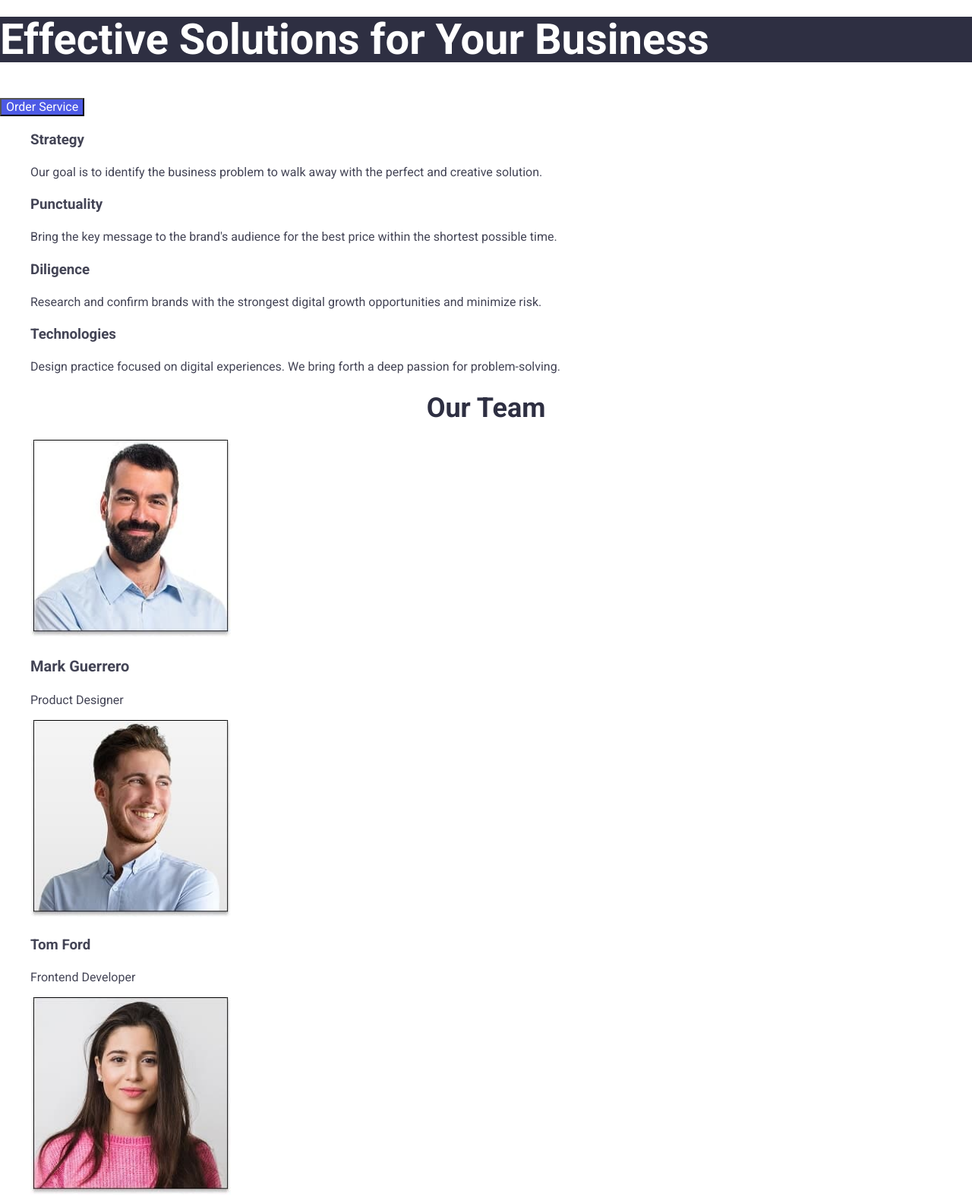
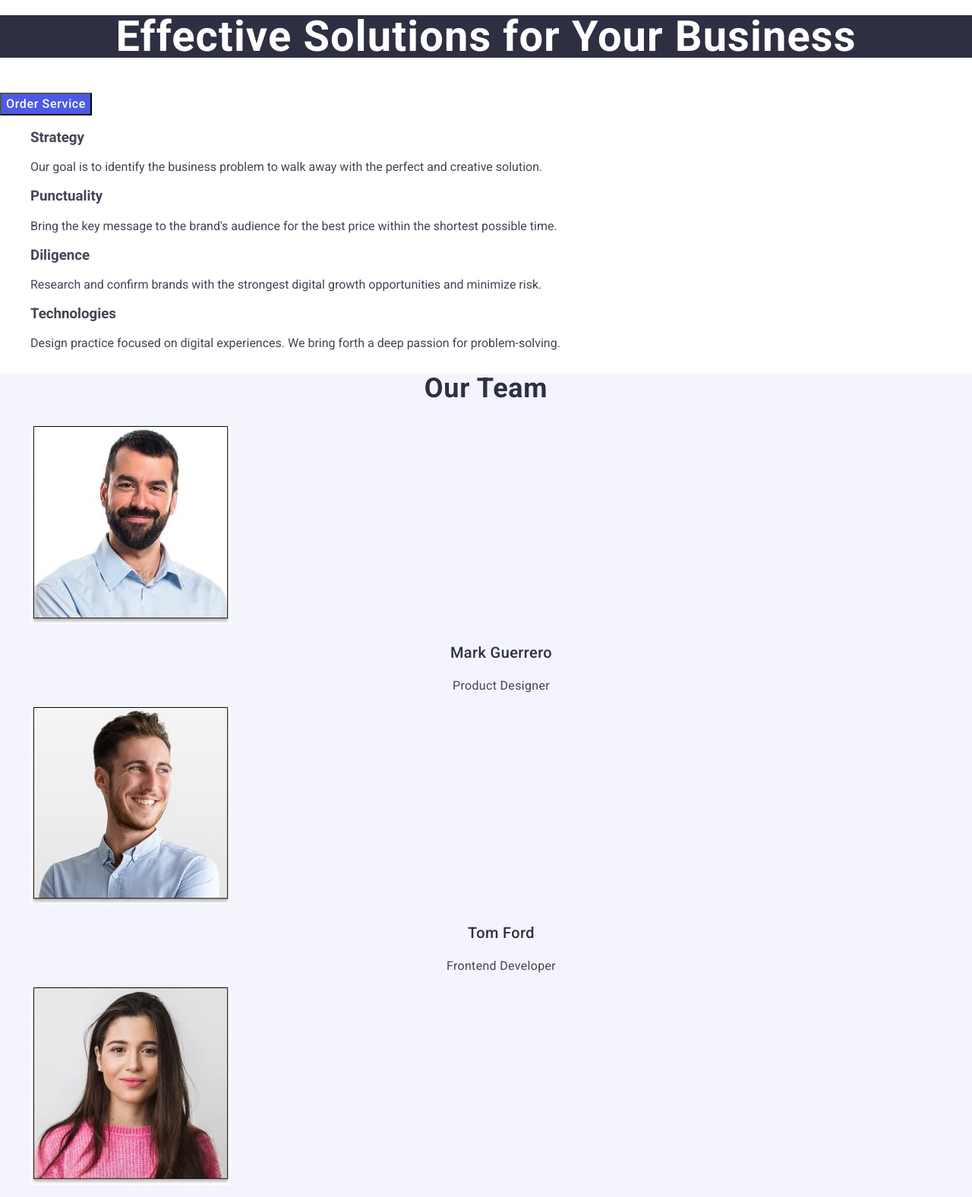
Before and after one commit to ImMima/goit-markup-hw-01, a plain HTML site: page index.html in a window 1280 px wide. Shown: the part 200-1776 px from the top of the page at 76% size. Drawn offline with nearby package versions, Linux system fonts and the light colour scheme.

Commit message:
add styles

```diff
--- a/css/styles.css
+++ b/css/styles.css
@@ -6,9 +6,6 @@ a {
 }
 body {
   font-family: "Roboto", sans-serif;
-  font-size: 16px;
-  line-height: 24px;
-  letter-spacing: 2%;
   color: #434455;
   background-color: #fff;
 }
@@ -45,7 +42,7 @@ body {
 .header-address {
   font-style: normal;
   font-size: 16px;
-  line-height: 1.5%;
+  line-height: 1.5;
   letter-spacing: 0.02em;
   color: #434455;
 }
@@ -53,17 +50,21 @@ body {
 .hero-title {
   color: #ffffff;
   background-color: #2e2f42;
-  font-weight: bold;
+  font-weight: 700;
   font-size: 56px;
-  letter-spacing: 2%;
-  line-height: 60px;
+  letter-spacing: 0.02em;
+  line-height: 1;
+  text-align: center;
 }
 
 .hero-button {
   color: white;
   background-color: #4d5ae5;
-  font-weight: Medium;
-  letter-spacing: 4%;
+  font-weight: 500;
+  font-size: 16px;
+  line-height: 1.5;
+  letter-spacing: 0.04em;
+  text-align: center;
 }
 
 .hero-list {
@@ -75,29 +76,46 @@ body {
 }
 
 .hero-header {
+  font-weight: 700;
+  font-size: 36px;
+  line-height: 1.11;
+  letter-spacing: 0.02em;
+  text-align: center;
   color: #2e2f42;
-  text-align: center;
-  font-weight: bold;
-  font-size: 36px;
-  letter-spacing: 2%;
+}
+
+.hero-our-team {
+  background-color: #f4f4fd;
 }
 .hero-team {
   line-height: 1.333;
 }
 
 .hero-names {
-  weight: medium;
+  font-weight: 500;
   font-size: 20px;
-  letter-spacing: 2%;
+  line-height: 1.2;
+  letter-spacing: 0.02em;
+  text-align: center;
+  color: #2e2f42;
+}
+
+.hero-jobs {
+  font-weight: 400;
+  font-size: 16px;
+  line-height: 1.5;
+  letter-spacing: 0.02em;
+  text-align: center;
+  color: #434455;
 }
 
 .page-footer {
+  color: #f4f4fd;
   background-color: #2e2f42;
   font-weight: 400;
   font-size: 16px;
   line-height: 1.5;
   letter-spacing: 0.02em;
-  color: #f4f4fd;
 }
 
 .footer-logo {
--- a/index.html
+++ b/index.html
@@ -85,28 +85,28 @@
           </li>
         </ul>
       </section>
-      <section>
+      <section class="hero-our-team">
         <h2 class="hero-header">Our Team</h2>
         <ul class="hero-team">
           <li>
             <img src="./images/mark.jpg" alt="Mark Guerrero" width="264" />
             <h3 class="hero-names">Mark Guerrero</h3>
-            <p>Product Designer</p>
+            <p class="hero-jobs">Product Designer</p>
           </li>
           <li>
             <img src="./images/tom.jpg" alt="Tom Ford" width="264" />
-            <h3>Tom Ford</h3>
-            <p>Frontend Developer</p>
+            <h3 class="hero-names">Tom Ford</h3>
+            <p class="hero-jobs">Frontend Developer</p>
           </li>
           <li>
             <img src="./images/camila.jpg" alt="Camila Garcia" width="264" />
-            <h3>Camila Garcia</h3>
-            <p>Marketing</p>
+            <h3 class="hero-names">Camila Garcia</h3>
+            <p class="hero-jobs">Marketing</p>
           </li>
           <li>
             <img src="./images/daniel.jpg" alt="Daniel Wilson" width="264" />
-            <h3>Daniel Wilson</h3>
-            <p>UI Designer</p>
+            <h3 class="hero-names">Daniel Wilson</h3>
+            <p class="hero-jobs">UI Designer</p>
           </li>
         </ul>
       </section>
```
